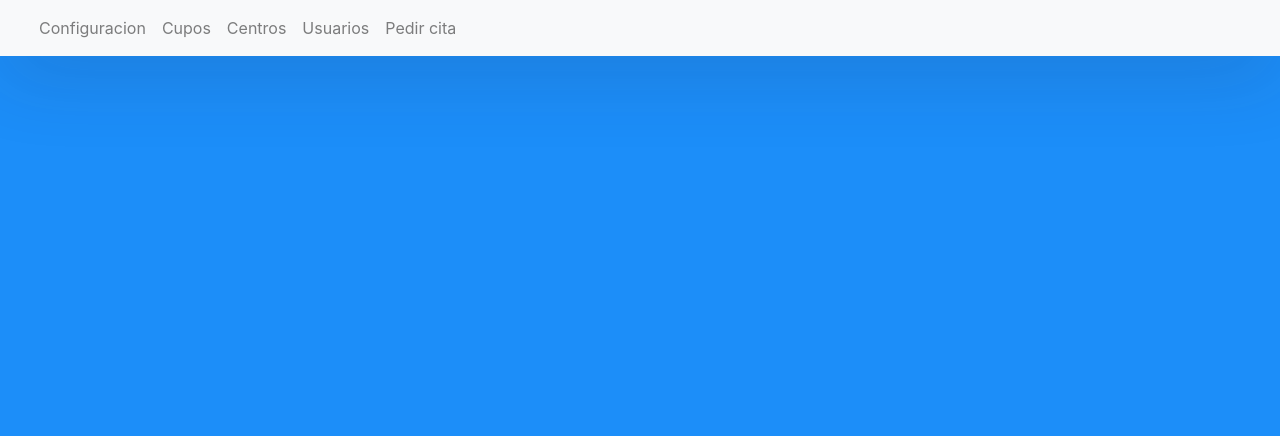
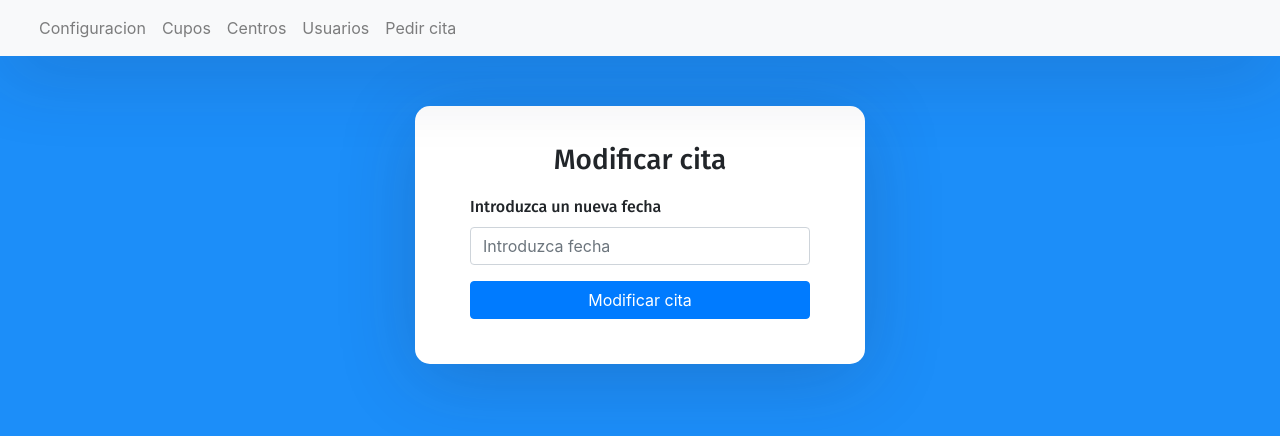
Before and after one commit to ArturoAlcaniz/practicaIntegradaG7-frontend, a React (Create React App) app: page /ModificarCita in a window 1280 px wide. Shown: the top 436 px of the page. Built offline with nearby package versions, Linux system fonts and the light colour scheme.

Commit message:
First commit

```diff
--- a/src/components/App/App.jsx
+++ b/src/components/App/App.jsx
@@ -8,6 +8,7 @@ import Appointment from '../Appointment';
 import Cupos from '../Cupos';
 import FormularioCupos from '../FormularioCupos';
 import FormularioConfiguracion from '../FormularioConfiguracion';
+import ModificarCita from '../ModificarCita';
 
 function App() {
 	return (<Router>
@@ -56,6 +57,7 @@ function App() {
 				<Route path='/FormularioCentros' exact component={FormularioCentros} />
 				<Route path='/FormularioUsuarios' exact component={FormularioUsuarios} />
 				<Route path='/FormularioCupos' exact component={FormularioCupos} />
+				<Route path='/ModificarCita' exact component={ModificarCita} />
 				<Route path='/Cupos' exact component={Cupos} />
 				<Route path='/Configuracion' exact component={FormularioConfiguracion} />
 			</Switch>
--- a/src/components/Appointment.js
+++ b/src/components/Appointment.js
@@ -1,4 +1,4 @@
-import React, {Component, useState, show, handleClose, handleShow} from "react";
+import React, {Component, useState } from "react";
 import Modal from 'react-bootstrap/Modal'
 import Button from 'react-bootstrap/Button'
 import env from "react-dotenv";
@@ -33,14 +33,6 @@ export default class Appointment extends Component {
 		}
 		getCitas();
 	}
-
-	modificarFecha(event) {
-		var fecha =  event.target.parentNode.parentNode.getElementsByTagName("td")[1].innerHTML;
-		console.log(fecha);
-
-
-	}
-
 
 	handlePetition(event) {
 		event.preventDefault()
@@ -120,7 +112,7 @@ export default class Appointment extends Component {
                                                         <td>{listValue.centroNombre}</td>
                                                         <td>{listValue.fecha}</td>
                                                         <td>
-													<Example  dataFecha={listValue.fecha}/>
+													<ModificarCita dataCita={[listValue.dni, listValue.centroNombre, listValue.fecha]}/>
 													</td>
                                                     </tr>
                                                 );
@@ -152,26 +144,97 @@ export default class Appointment extends Component {
 	componentDidMount(){
 		this.obtenerDatos(this);
 	}
+
+	componentDidUpdate(){
+		this.obtenerDatos(this);
+	}
 }
+
+
+function ModificarCita({dataCita}){
+
+	let dniCita = dataCita[0];
+	let centroCita = dataCita[1];
+	let fechaCita = dataCita[2];
+
+	const handleClick = () => {
+    	localStorage.setItem("dniCita",dniCita);
+		localStorage.setItem("centroCita",centroCita);
+		localStorage.setItem("fechaCita",fechaCita);
+
+  }
+
+
+	return (
+		<Button href="/ModificarCita" onClick={handleClick}>Modificar cita</Button>
+	)
+}
+
+
+
+function ModificarBoton({dataCita}) {
+
+
+	const handleModificarCita = () => {
+
+
+
+		async function modificarCita() {
+
+			let answer = await fetch(env[process.env.NODE_ENV+'_API_URL']+'/citas/modify', {
+				method: "POST",
+				body: JSON.stringify({dni: dataCita[0], centro: dataCita[1], fechaAntigua: dataCita[2], fechaNueva: dataCita[3]}),
+				headers: {
+					'Accept': 'application/json',
+					'Content-Type': 'application/json'
+				}
+			});
+			let response = await answer.json();
+
+			console.log(response);
+			dataCita[4] = response;
+			return dataCita;
+
+		}
+
+		return modificarCita();
+
+
+
+	}
+
+  const [show, setShow] = useState(false);
+
+  const handleClose = () => {
+
+		setShow(false);
+	}
+
+	const handleSave = async () => {
+
+		dataCita[3]=document.getElementById("FechaCita").value;
+
+		dataCita = await handleModificarCita();
+
+		var response = dataCita[4].status;
+		if (!response === '200'){
+			console.log("JEJE");
+			setShow(false);
+		}else{
+			console.log("maricon");
+
+		}
+
+
+
+	}
+
+  const handleShow = () => setShow(true);
 
 
 
 
 
-
-
-
-
-
-
-
-function Example({dataFecha}) {
-
-	//var fecha = event.target.parentNode.parentNode.parentNode.getElementsByTagName("td")[1].innerHTML;
-  const [show, setShow] = useState(false);
-
-  const handleClose = () => setShow(false);
-  const handleShow = () => setShow(true);
 
   return (
     <>
@@ -190,17 +253,18 @@ function Example({dataFecha}) {
 
 		<form>
 							<div className="form-group">
-								<input id="FechaCita" className="form-control" placeholder="" defaultValue={dataFecha}
+								<input id="FechaCita" className="form-control" placeholder="" defaultValue={dataCita[2]}
 									/>
 							</div>
 
 							</form>
 
         <Modal.Footer>
+
           <Button variant="secondary" onClick={handleClose}>
             Close
           </Button>
-          <Button variant="primary" onClick={handleClose}>
+          <Button variant="primary" onClick={handleSave}>
             Save Changes
           </Button>
         </Modal.Footer>
@@ -208,58 +272,3 @@ function Example({dataFecha}) {
     </>
   );
 }
-
-
-
-
-
-
-
-
-
-
-
-function ModificarCitaModal(){
-
-
-		const [show, setShow] = useState(false);
-
-  const handleClose = () => {
-			console.log(document.getElementById("FechaCita").value);
-			setShow(false)};
-  const handleShow = () => setShow(true);
-
-;
-
-return (
-	<>
-
-      <Modal
-      size="lg"
-      aria-labelledby="contained-modal-title-vcenter"
-      centered
-    show={show} onHide={handleClose}>
-
-        <Modal.Body>Introduce una nueva fecha para tu cita</Modal.Body>
-
-		<form>
-							<div className="form-group">
-								<input id="FechaCita" className="form-control" placeholder="" defaultValue=""
-									/>
-							</div>
-
-							</form>
-
-        <Modal.Footer>
-          <Button variant="secondary" onClick={handleClose}>
-            Close
-          </Button>
-          <Button variant="primary" onClick={handleClose}>
-            Save Changes
-          </Button>
-        </Modal.Footer>
-      </Modal>
-</>
-);
-
-	}
--- a/src/components/FormularioCentros.js
+++ b/src/components/FormularioCentros.js
@@ -44,6 +44,8 @@ export default class FormularioCentros extends Component {
 	}
 
 	render() {
+
+
 		return (
 		<div className="auth-wrapper">
 			<div className="auth-inner">
--- /dev/null
+++ b/src/components/ModificarCita.js
@@ -0,0 +1,74 @@
+import React, { Component } from "react";
+import 'bootstrap/dist/css/bootstrap.css';
+import env from "react-dotenv";
+
+export default class ModificarCita extends Component {
+	constructor(props) {
+		super(props);
+		this.state = {
+			dni: localStorage.getItem("dniCita"),
+			centro:localStorage.getItem("centroCita"),
+			fechaAntigua: localStorage.getItem("fechaCita"),
+			fechaNueva:localStorage.getItem("fechaCita"),
+			msgCreationResultOk: "",
+			msgCreationResultFail: ""
+		}
+	}
+
+	handleModificarCita(event) {
+		event.preventDefault()
+		async function modificarCita(thisComponent) {
+
+			let answer = await fetch(env[process.env.NODE_ENV+'_API_URL']+'/citas/modify', {
+				method: "POST",
+				body: JSON.stringify({dni: thisComponent.state.dni, centro: thisComponent.state.centro, fechaAntigua: thisComponent.state.fechaAntigua, fechaNueva:thisComponent.state.fechaNueva}),
+				headers: {
+					'Accept': 'application/json',
+					'Content-Type': 'application/json'
+				}
+			});
+			let response = await answer.json();
+
+			if (response.status === "200") {
+				thisComponent.setState(
+						{ msgCreationResultOk: ""
+							, msgCreationResultFail: ""});
+				alert(response.message);
+				window.location = '/Appointment';
+			}else{
+				thisComponent.setState(
+						{ msgCreationResultOk: ""
+							, msgCreationResultFail: response.message})
+			}
+		}
+
+		modificarCita(this)
+	}
+
+	render() {
+
+
+		return (
+
+				<div className="auth-wrapper">
+					<div className="auth-inner">
+						<form onSubmit={this.handleModificarCita.bind(this)}>
+							<h3>Modificar cita</h3>
+							<div className="form-group">
+								<label>Introduzca un nueva fecha</label>
+								<input type="fecha" className="form-control" defaultValue={this.state.fechaAntigua} placeholder="Introduzca fecha"
+									onChange={e => this.setState({ fechaNueva: e.target.value })} />
+							</div>
+
+
+							<div className="invalid-feedback d-block">{this.state.msgCreationResultFail}</div>
+							<div className="valid-feedback d-block">{this.state.msgCreationResultOk}</div>
+							<button type="submit" className="btn btn-primary btn-block">Modificar cita</button>
+						</form>
+					</div>
+				</div>
+
+		);
+	}
+
+}
```
